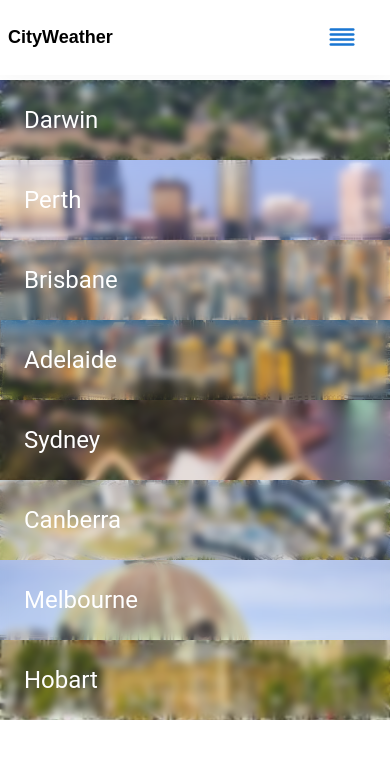
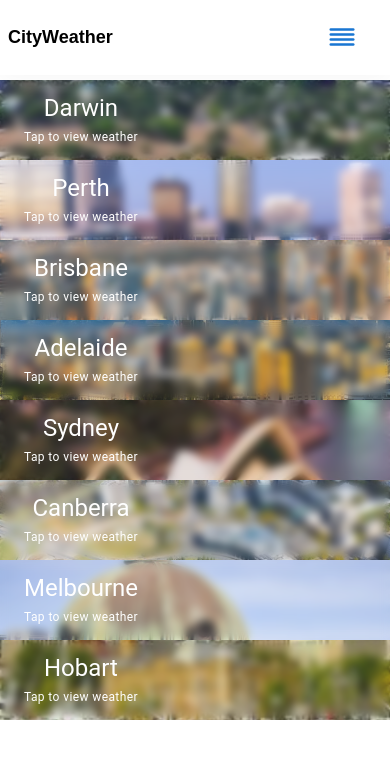
Before and after one commit to Jingli-123/cityweather, a Next.js app in the folder frontend/: page /citymap in a window 390 px wide. Shown: the top 758 px of the page. Built offline with nearby package versions, Linux system fonts and the light colour scheme; no server answers.

Commit message:
update mobile UI

```diff
--- a/frontend/app/citymap/shared/MobileCityCard.tsx
+++ b/frontend/app/citymap/shared/MobileCityCard.tsx
@@ -45,22 +45,33 @@ export default function MobileCityCard({
 
       {/* content */}
       <div className="relative z-10 h-full flex items-center justify-between px-6">
+        <div className="flex flex-col gap-1">
           <Typography
             variant="h5"
+            className="!m-0 !p-0"
             sx={{
               color: selectedCity === cityName ? "yellow" : "white",
             }}
           >
             {cityName}
           </Typography>
+          {selectedCity === cityName ? (
+            <></>
+          ) : (
+            <Typography variant="caption" className="text-white !m-0 !p-0">
+              Tap to view weather
+            </Typography>
+          )}
+        </div>
+
         {loading ? (
           <CircularProgress />
         ) : (
           <div>
-            {currentWeather && (
+            {currentWeather && selectedCity === cityName && (
               <>
                 <Typography
-                  variant="body2"
+                  variant="body1"
                   sx={{
                     color: "white",
                   }}
@@ -69,7 +80,7 @@ export default function MobileCityCard({
                 </Typography>
 
                 <Typography
-                  variant="body2"
+                  variant="h6"
                   sx={{
                     color: "white",
                   }}
```
Lines whose indentation alone changed are shown as unchanged.
